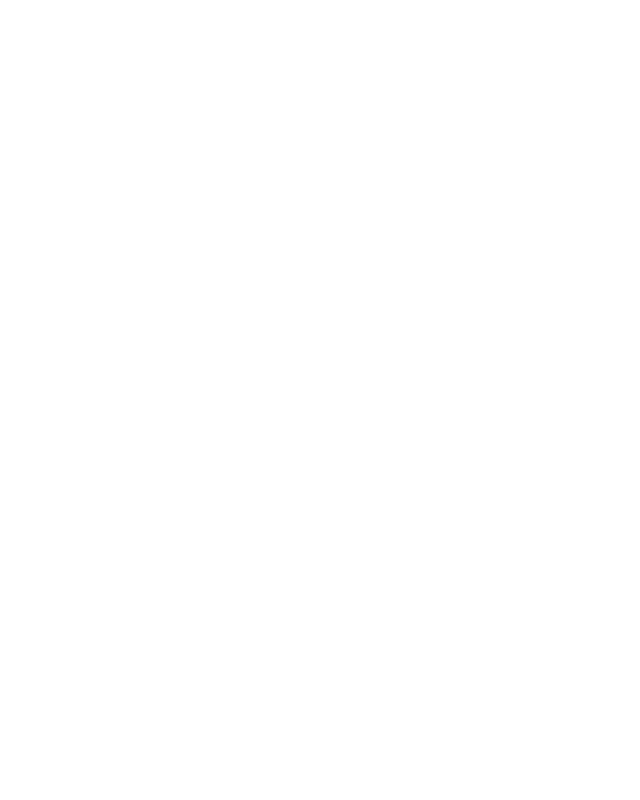
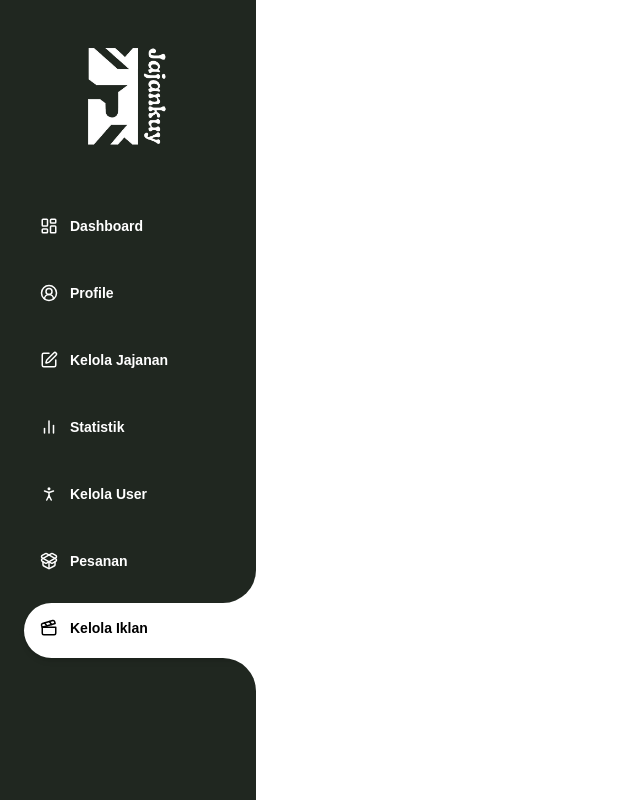
Before and after one commit to KevinSinatria/jajankuy-frontend, a React (Vite) app: page /kelola-iklan in a window 1280 px wide. Before the commit this address had no page. Shown: the whole page, without its empty margins (0-640 px from the left). Built offline with nearby package versions, Linux system fonts and the light colour scheme.

Commit message:
feat: tambahan nav kelola iklan & logout

```diff
--- a/src/App.jsx
+++ b/src/App.jsx
@@ -16,6 +16,7 @@ import PesananPage from "./pages/admin/PesananPage";
 import ProfilePage from "./pages/ProfilePage";
 import HistoryPage from "./pages/HistoryPage";
 import FavoritePage from "./pages/FavoritePage";
+import KelolaIklanPage from "./pages/admin/KelolaIklanPage";
 function App() {
   return (
     <>
@@ -37,6 +38,7 @@ function App() {
         <Route path="/profile" element={<ProfilePage/>} />
         <Route path="/history" element={<HistoryPage/>} />
         <Route path="/favorite" element={<FavoritePage />} />
+        <Route path="/kelola-iklan" element={<KelolaIklanPage />} />
       </Routes>
     </>
   );
--- a/src/components/Sidebar.jsx
+++ b/src/components/Sidebar.jsx
@@ -6,6 +6,7 @@ import {
     BarChart2,
     PersonStanding,
     PackageOpen,
+    Clapperboard,
 } from 'lucide-react';
 import { useLocation, useNavigate } from 'react-router-dom';
 import { motion, AnimatePresence } from 'framer-motion';
@@ -18,6 +19,7 @@ const iconMap = {
     Statistik: <BarChart2 size={18} />,
     'Kelola User': <PersonStanding size={18} />,
     Pesanan: <PackageOpen size={18} />,
+    'Kelola Iklan': <Clapperboard size={18} />,
 };
 
 const navItems = [
@@ -27,6 +29,7 @@ const navItems = [
     { id: 4, name: 'Statistik', path: '/statistik' },
     { id: 5, name: 'Kelola User', path: '/kelola-user' },
     { id: 6, name: 'Pesanan', path: '/pesanan-admin' },
+    { id: 6, name: 'Kelola Iklan', path: '/kelola-iklan' },
 ];
 
 const ITEM_HEIGHT = 56;
--- /dev/null
+++ b/src/pages/admin/KelolaIklanPage.jsx
@@ -0,0 +1,12 @@
+import React from 'react'
+import Sidebar from '../../components/Sidebar'
+
+const KelolaIklanPage = () => {
+  return (
+    <div className="flex min-h-screen bg-white">
+      <Sidebar />
+    </div>
+  )
+}
+
+export default KelolaIklanPage
```
